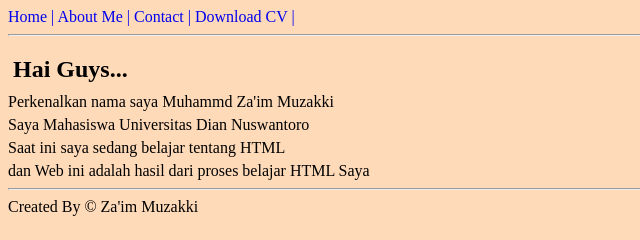
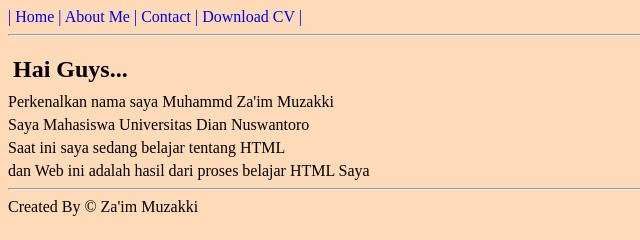
Before and after one commit to Mozkyy/PBW2022, a plain HTML site: page Minggu 6/AboutMe.html in a window 1280 px wide. Shown: the full height of the page, 0-640 px from the left. Drawn offline with Linux system fonts and the light colour scheme.

Commit message:
Update AboutMe.html
Update

```diff
--- a/Minggu 6/AboutMe.html
+++ b/Minggu 6/AboutMe.html
@@ -9,7 +9,7 @@
 </head>
 <body>
     <nav>
-        <a href="home.html">Home |</a>
+        <a href="home.html"> | Home |</a>
         <a href="AboutMe.html">About Me |</a>
         <a href="contact.html">Contact |</a>
         <a href="#">Download CV |</a>
```
